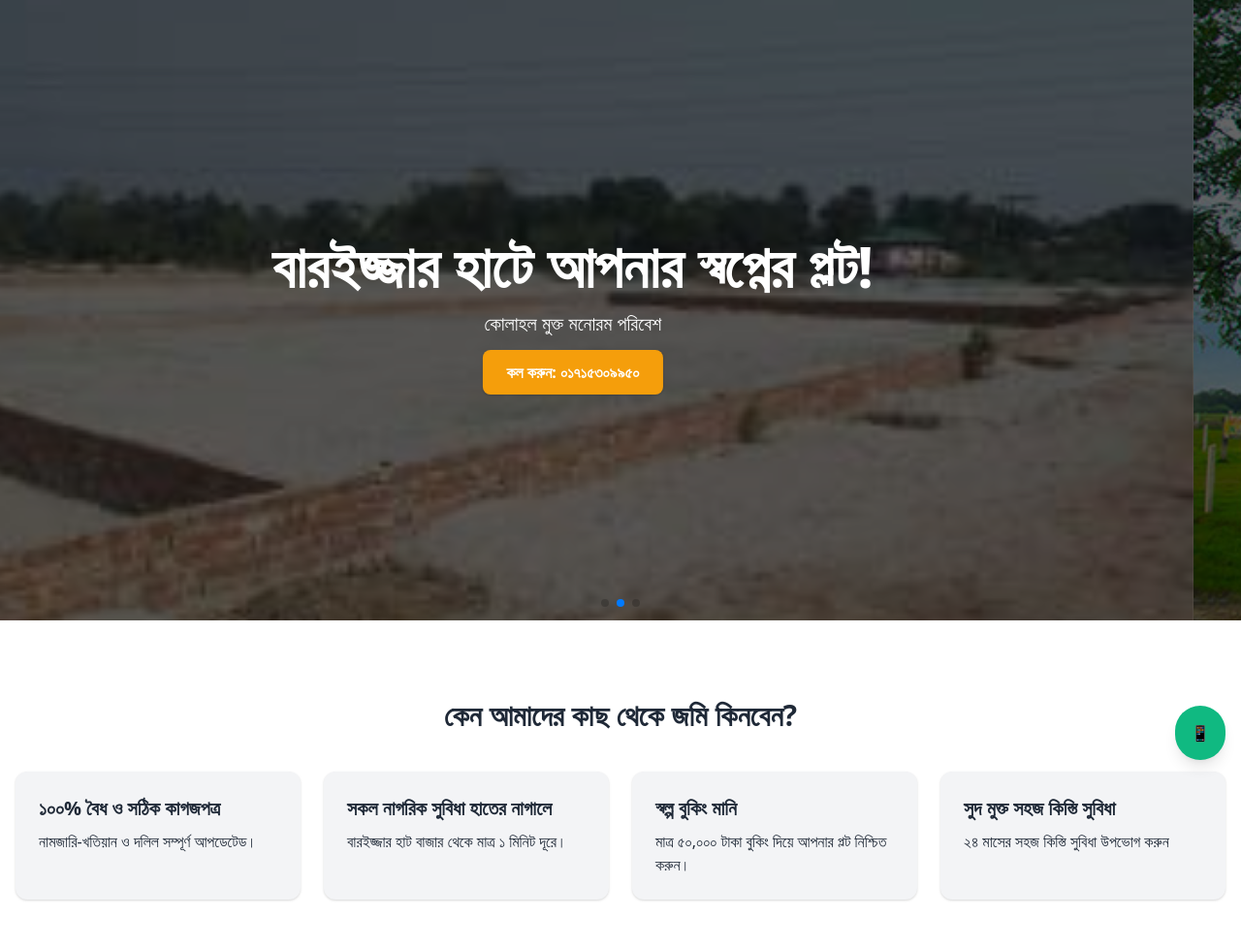
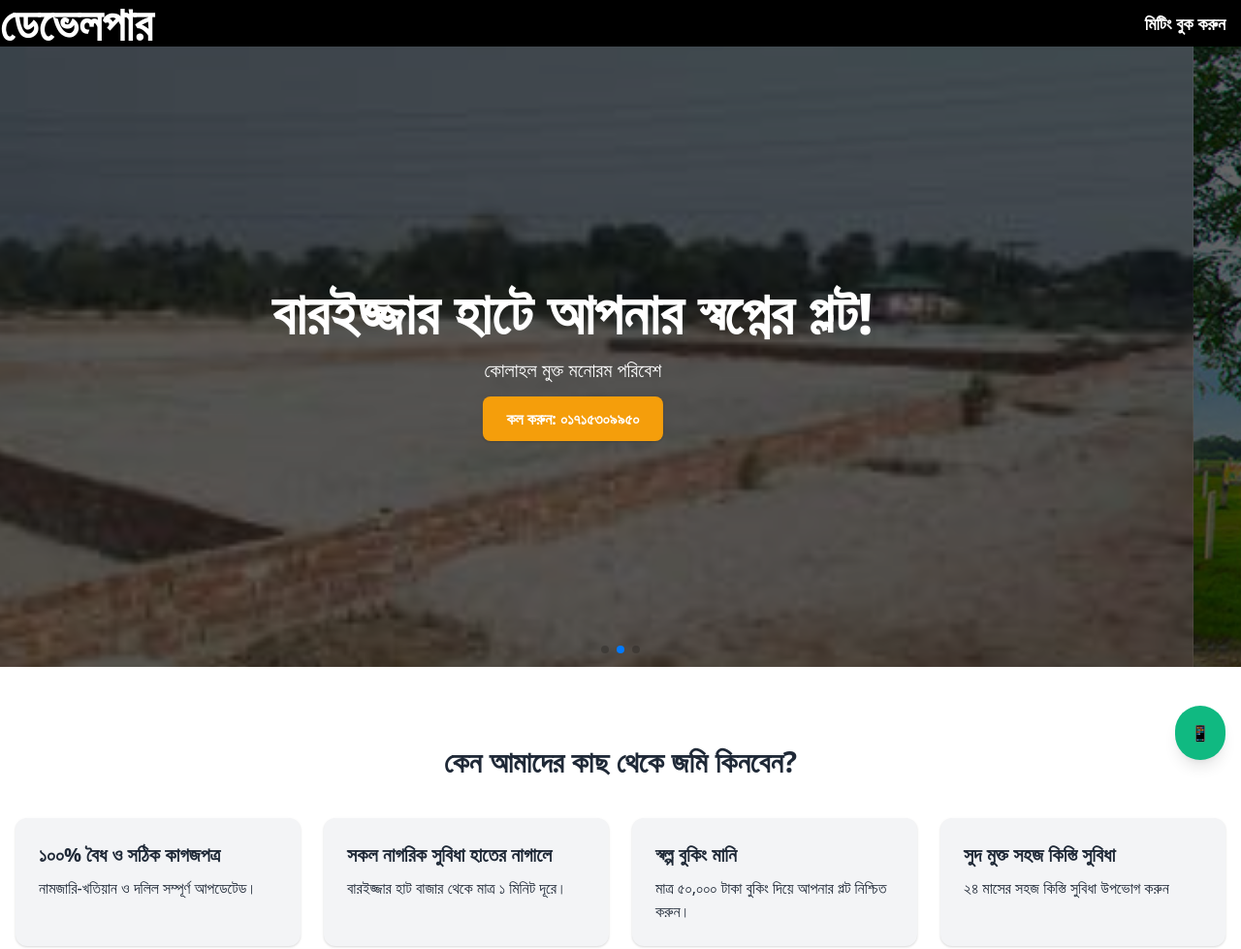
Before and after one commit to kasem32833/baroijja-land-project, a plain HTML site: page index.html in a window 1280 px wide. Shown: the top 979 px of the page at 97% size. Drawn offline with nearby package versions, Linux system fonts and the light colour scheme.

Commit message:
add header

```diff
--- a/index.html
+++ b/index.html
@@ -27,6 +27,15 @@
     📱
   </a>
 
+  <!-- hader area -->
+  <div class="max-w-7xl mx-auto bg-amber-100 bg-black flex justify-between items-center">
+    <div class="logo">
+      <h2 class="text-5xl text-white font-bold">ডেভেলপার</h2>
+    </div>
+    <div class="cta-btn">
+      <a class="text-lg font-bold px-4 py-2 bg-[#f59e0d] text-white rounded" href="#">মিটিং বুক করুন </a>
+    </div>
+  </div>
   <!-- Hero Slider Section -->
   <div class="swiper">
     <div class="swiper-wrapper">
@@ -91,6 +100,9 @@
         <div class="max-w-6xl mx-auto px-4 text-center">
         <h2 class="text-2xl font-bold mb-6">ছবি গ্যালারি</h2>
         <div class="grid md:grid-cols-3 gap-4">
+            <img src="./assets/img/land-hero-1.webp" class="w-full h-64 object-cover rounded-lg shadow">
+            <img src="./assets/img/land-hero-2.jpg" class="w-full h-64 object-cover rounded-lg shadow">
+            <img src="./assets/img/land-hero-3.jpg" class="w-full h-64 object-cover rounded-lg shadow">
             <img src="./assets/img/land-hero-1.webp" class="w-full h-64 object-cover rounded-lg shadow">
             <img src="./assets/img/land-hero-2.jpg" class="w-full h-64 object-cover rounded-lg shadow">
             <img src="./assets/img/land-hero-3.jpg" class="w-full h-64 object-cover rounded-lg shadow">
```
